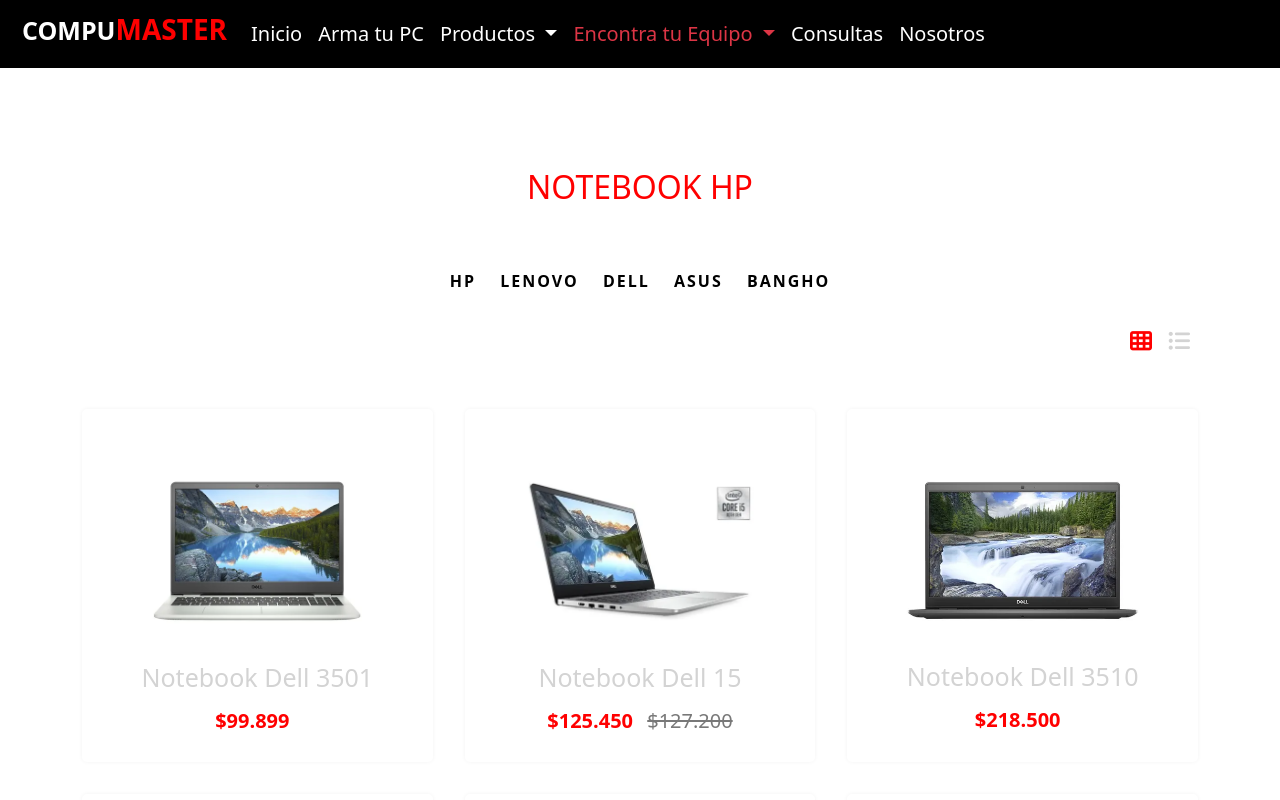
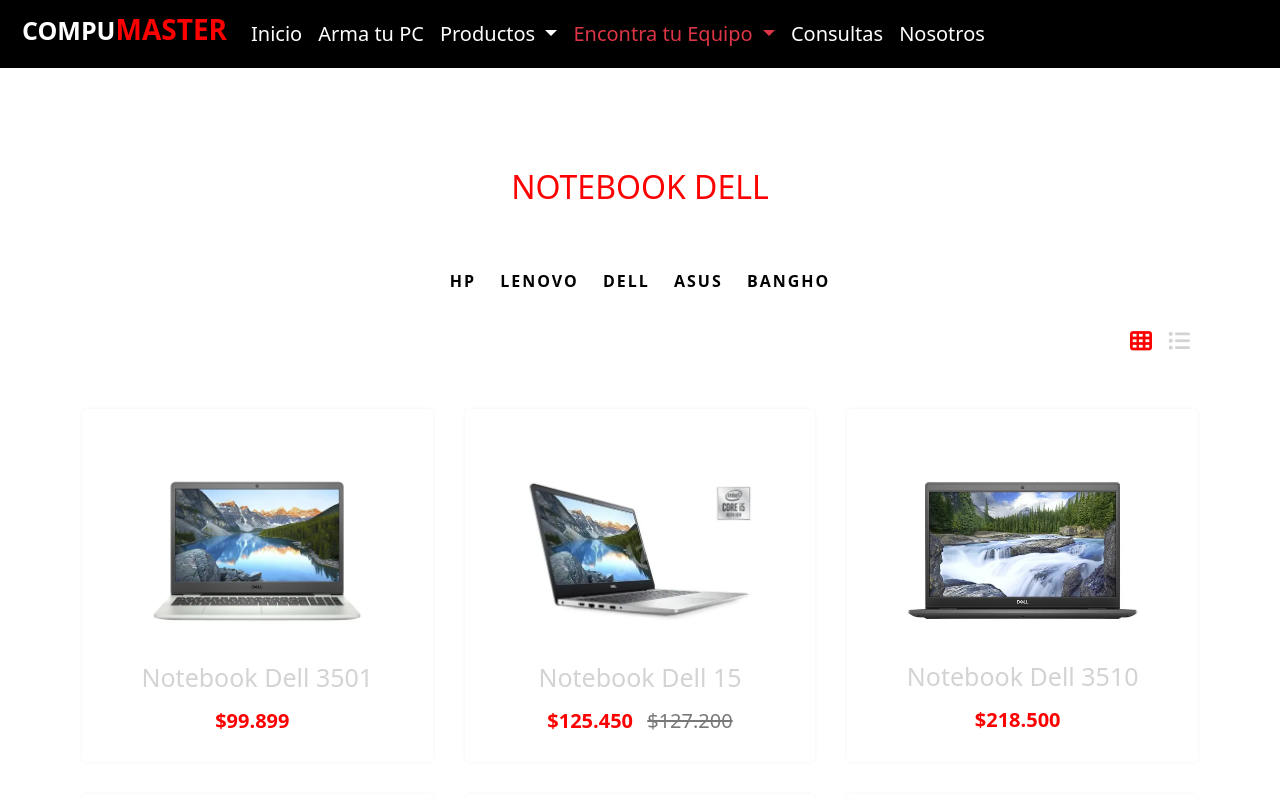
Before and after one commit to lucho2387/compumaster1, a website: page secciones/dell.html in a window 1280 px wide. Shown: the top 800 px of the page. Drawn offline with nearby package versions, Linux system fonts and the light colour scheme.

Commit message:
Update dell.html

```diff
--- a/secciones/dell.html
+++ b/secciones/dell.html
@@ -72,7 +72,7 @@
     <main> <!-- Contenido principal -->
       <div class = "main-title">
           <!--<h1>LISTA DE PRODUCTOS</h1>-->
-          <h3 style="color: red; padding-top:100px;">NOTEBOOK HP</h3>
+          <h3 style="color: red; padding-top:100px;">NOTEBOOK DELL</h3>
       </div>
       <!--AGREGADO-->
       <div class = "filter-btns">
```
